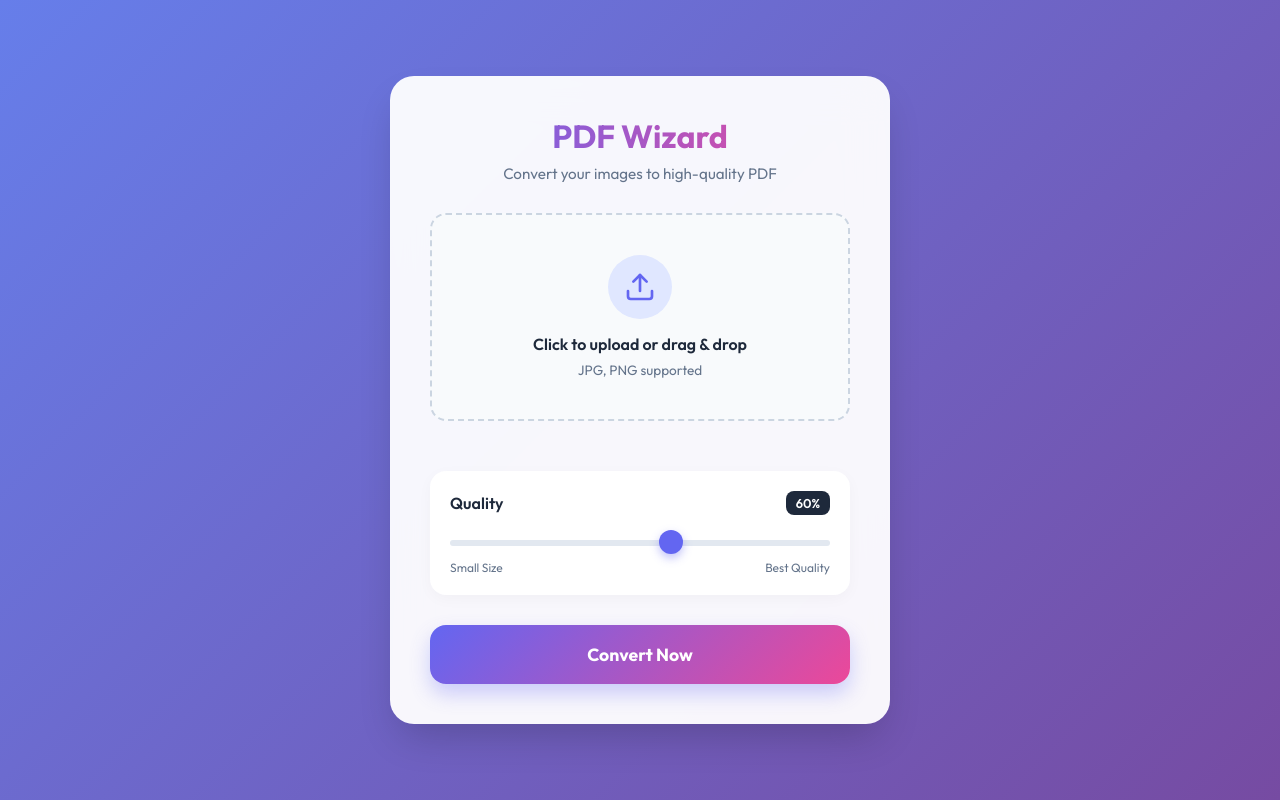
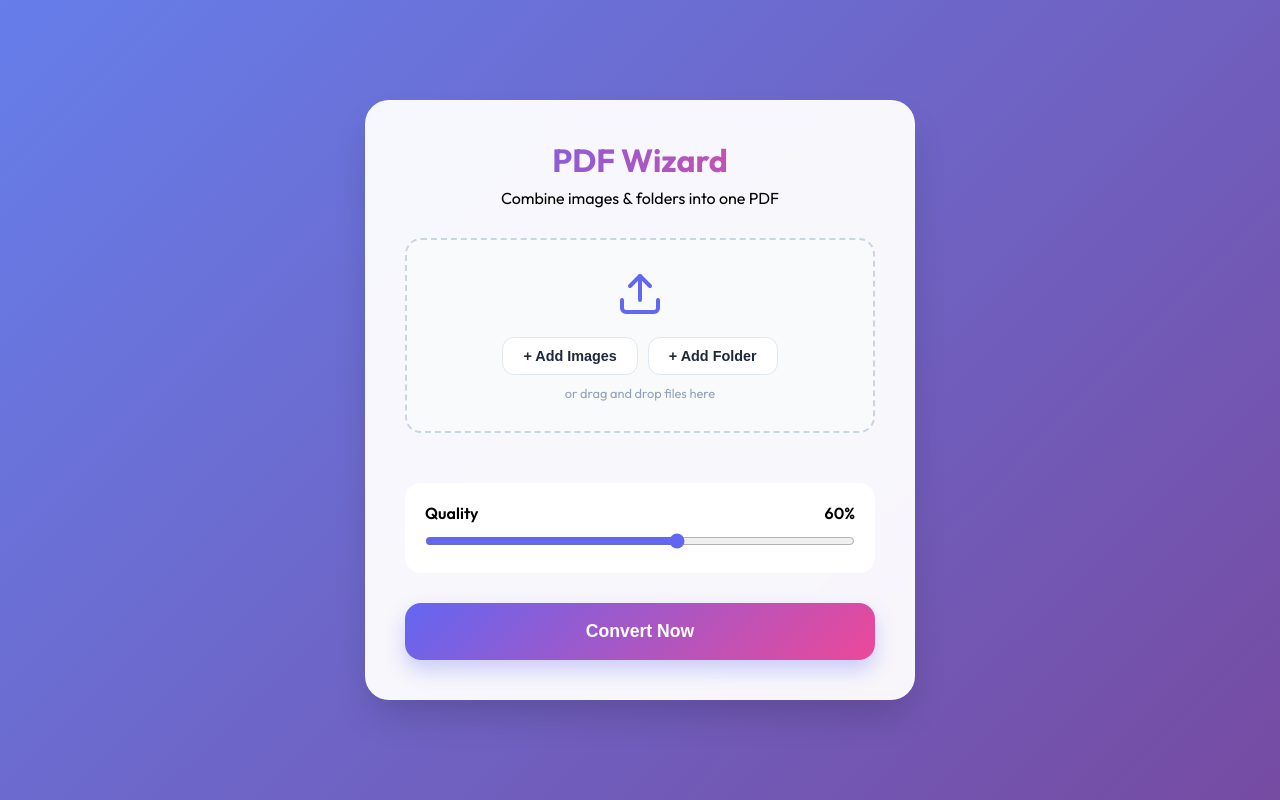
Before and after one commit to Draupadeya/pdf-wizard, a Django app: page / in a window 1280 px wide. Run offline with Django 5.2, Linux system fonts and the light colour scheme.

Commit message:
Refactor index.html for improved styling and structure
Refactor styles and HTML structure for better clarity and organization. Update design tokens, adjust layout properties, and enhance button styles.

```diff
--- a/converter/templates/converter/index.html
+++ b/converter/templates/converter/index.html
@@ -10,20 +10,18 @@
     <link href="https://fonts.googleapis.com/css2?family=Outfit:wght@300;400;600;700&display=swap" rel="stylesheet">
 
     <style>
-        /* --- 1. DESIGN TOKENS --- */
+        /* --- DESIGN TOKENS --- */
         :root {
-            --primary: #6366f1; /* Indigo */
+            --primary: #6366f1;
             --primary-dark: #4f46e5;
-            --accent: #ec4899; /* Pink gradient end */
+            --accent: #ec4899;
             --bg-gradient: linear-gradient(135deg, #667eea 0%, #764ba2 100%);
             --glass-bg: rgba(255, 255, 255, 0.95);
             --text-main: #1e293b;
             --text-muted: #64748b;
             --border-radius: 24px;
-            --shadow-soft: 0 20px 40px -10px rgba(0, 0, 0, 0.2);
         }
 
-        /* --- 2. GLOBAL RESET --- */
         * { box-sizing: border-box; margin: 0; padding: 0; }
 
         body {
@@ -36,25 +34,17 @@
             padding: 20px;
         }
 
-        /* --- 3. THE GLASS CARD --- */
         .app-container {
             background: var(--glass-bg);
             backdrop-filter: blur(20px);
             -webkit-backdrop-filter: blur(20px);
             width: 100%;
-            max-width: 500px;
+            max-width: 550px;
             border-radius: var(--border-radius);
             padding: 40px;
-            box-shadow: var(--shadow-soft);
-            transform: translateY(0);
-            transition: transform 0.3s ease;
+            box-shadow: 0 20px 40px -10px rgba(0, 0, 0, 0.2);
         }
 
-        .app-container:hover {
-            transform: translateY(-5px);
-        }
-
-        /* Header */
         .header { text-align: center; margin-bottom: 30px; }
         .header h1 {
             font-size: 2rem;
@@ -64,50 +54,53 @@
             -webkit-text-fill-color: transparent;
             margin-bottom: 8px;
         }
-        .header p { color: var(--text-muted); font-size: 0.95rem; }
 
-        /* --- 4. UPLOAD ZONE --- */
+        /* --- UPLOAD AREA --- */
         .upload-zone {
             border: 2px dashed #cbd5e1;
             border-radius: 16px;
-            padding: 40px 20px;
+            padding: 30px 20px;
             text-align: center;
-            cursor: pointer;
             transition: all 0.3s ease;
-            position: relative;
             background: #f8fafc;
-            overflow: hidden;
+        }
+        .upload-zone.dragover { border-color: var(--primary); background: #eef2ff; }
+
+        .btn-group {
+            display: flex;
+            gap: 10px;
+            justify-content: center;
+            margin-top: 15px;
         }
 
-        .upload-zone:hover, .upload-zone.dragover {
-            border-color: var(--primary);
-            background: #eef2ff;
-        }
-
-        .upload-icon {
-            width: 64px;
-            height: 64px;
-            background: #e0e7ff;
-            color: var(--primary);
-            border-radius: 50%;
+        /* Secondary Buttons (Add Files / Add Folder) */
+        .btn-secondary {
+            background: white;
+            border: 1px solid #e2e8f0;
+            padding: 10px 20px;
+            border-radius: 12px;
+            font-weight: 600;
+            color: var(--text-main);
+            cursor: pointer;
+            transition: 0.2s;
             display: flex;
             align-items: center;
-            justify-content: center;
-            margin: 0 auto 15px auto;
-            font-size: 24px;
+            gap: 8px;
+            font-size: 0.9rem;
         }
+        .btn-secondary:hover { border-color: var(--primary); color: var(--primary); }
 
-        .upload-text { font-weight: 600; color: var(--text-main); margin-bottom: 5px; display: block;}
-        .upload-sub { font-size: 0.85rem; color: var(--text-muted); }
-        .file-input { position: absolute; inset: 0; opacity: 0; cursor: pointer; }
-
-        /* Selected Files List (Premium Touch) */
+        /* --- FILE LIST --- */
         .file-list {
             margin-top: 20px;
             display: flex;
             flex-direction: column;
             gap: 8px;
+            max-height: 200px;
+            overflow-y: auto;
+            padding-right: 5px;
         }
+
         .file-item {
             background: white;
             padding: 10px 15px;
@@ -119,157 +112,80 @@
             box-shadow: 0 2px 5px rgba(0,0,0,0.05);
             animation: fadeIn 0.3s ease;
         }
-        @keyframes fadeIn { from { opacity: 0; transform: translateY(10px); } to { opacity: 1; transform: translateY(0); } }
 
-        /* --- 5. CUSTOM SLIDER --- */
-        .control-panel {
-            margin-top: 30px;
-            background: white;
-            padding: 20px;
-            border-radius: 16px;
-            box-shadow: 0 4px 15px rgba(0,0,0,0.03);
+        .delete-btn {
+            color: #ef4444;
+            cursor: pointer;
+            padding: 5px;
+            border-radius: 50%;
+            transition: 0.2s;
+        }
+        .delete-btn:hover { background: #fee2e2; }
+
+        @keyframes fadeIn { from { opacity: 0; transform: translateY(5px); } to { opacity: 1; transform: translateY(0); } }
+
+        /* --- CONTROLS --- */
+        .control-panel { margin-top: 30px; background: white; padding: 20px; border-radius: 16px; }
+
+        .live-stats {
+            margin-top: 15px; padding: 12px; border-radius: 10px;
+            background: #f0fdf4; color: #15803d; font-size: 0.9rem;
+            display: none; align-items: center; justify-content: center; gap: 10px; font-weight: 600;
         }
 
-        .slider-header {
-            display: flex;
-            justify-content: space-between;
-            align-items: center;
-            margin-bottom: 15px;
-            font-weight: 600;
-            color: var(--text-main);
+        .btn-main {
+            width: 100%; margin-top: 30px; padding: 18px; border: none; border-radius: 16px;
+            background: linear-gradient(135deg, var(--primary) 0%, var(--accent) 100%);
+            color: white; font-weight: 700; font-size: 1.1rem; cursor: pointer;
+            box-shadow: 0 10px 20px rgba(99, 102, 241, 0.3); transition: all 0.3s ease;
         }
+        .btn-main:hover { transform: translateY(-2px); box-shadow: 0 15px 30px rgba(99, 102, 241, 0.4); }
 
-        .quality-badge {
-            background: var(--text-main);
-            color: white;
-            padding: 4px 10px;
-            border-radius: 8px;
-            font-size: 0.8rem;
-        }
-
-        input[type=range] {
-            -webkit-appearance: none;
-            width: 100%;
-            background: transparent;
-        }
-
-        input[type=range]::-webkit-slider-thumb {
-            -webkit-appearance: none;
-            height: 24px;
-            width: 24px;
-            border-radius: 50%;
-            background: var(--primary);
-            cursor: pointer;
-            margin-top: -10px;
-            box-shadow: 0 4px 10px rgba(99, 102, 241, 0.4);
-            transition: transform 0.1s;
-        }
-
-        input[type=range]::-webkit-slider-thumb:hover { transform: scale(1.1); }
-
-        input[type=range]::-webkit-slider-runnable-track {
-            width: 100%;
-            height: 6px;
-            cursor: pointer;
-            background: #e2e8f0;
-            border-radius: 10px;
-        }
-
-        /* --- 6. ESTIMATION BOX --- */
-        .live-stats {
-            margin-top: 15px;
-            padding: 12px;
-            border-radius: 10px;
-            background: #f0fdf4; /* Light green bg default */
-            border: 1px solid #dcfce7;
-            color: #15803d;
-            font-size: 0.9rem;
-            display: none; /* Hidden initially */
-            align-items: center;
-            justify-content: center;
-            gap: 10px;
-            font-weight: 600;
-        }
-
-        .spinner {
-            width: 16px;
-            height: 16px;
-            border: 2px solid #dcfce7;
-            border-top-color: #15803d;
-            border-radius: 50%;
-            animation: spin 0.8s linear infinite;
-        }
-        @keyframes spin { to { transform: rotate(360deg); } }
-
-        /* --- 7. BUTTON --- */
-        .btn-main {
-            width: 100%;
-            margin-top: 30px;
-            padding: 18px;
-            border: none;
-            border-radius: 16px;
-            background: linear-gradient(135deg, var(--primary) 0%, var(--accent) 100%);
-            color: white;
-            font-family: 'Outfit', sans-serif;
-            font-weight: 700;
-            font-size: 1.1rem;
-            cursor: pointer;
-            box-shadow: 0 10px 20px rgba(99, 102, 241, 0.3);
-            transition: all 0.3s ease;
-            position: relative;
-            overflow: hidden;
-        }
-
-        .btn-main:hover {
-            transform: translateY(-2px);
-            box-shadow: 0 15px 30px rgba(99, 102, 241, 0.4);
-        }
-
-        .btn-main:active { transform: scale(0.98); }
-
+        /* Range Slider Styling */
+        input[type=range] { width: 100%; cursor: pointer; accent-color: var(--primary); }
     </style>
 </head>
 <body>
 
     <div class="app-container">
-
         <header class="header">
             <h1>PDF Wizard</h1>
-            <p>Convert your images to high-quality PDF</p>
+            <p>Combine images & folders into one PDF</p>
         </header>
 
         <form id="convert-form" method="POST" enctype="multipart/form-data">
             {% csrf_token %}
 
+            <input type="file" id="final-input" name="images" multiple style="display:none;" required>
+
+            <input type="file" id="file-selector" accept="image/*" multiple style="display:none;">
+            <input type="file" id="folder-selector" webkitdirectory directory multiple style="display:none;">
+
             <div class="upload-zone" id="drop-zone">
-                <input id="file-input" class="file-input" type="file" name="images" accept="image/*" multiple required>
-                <div class="upload-icon">
-                    <svg width="32" height="32" viewBox="0 0 24 24" fill="none" stroke="currentColor" stroke-width="2" stroke-linecap="round" stroke-linejoin="round">
-                        <path d="M21 15v4a2 2 0 0 1-2 2H5a2 2 0 0 1-2-2v-4"></path>
-                        <polyline points="17 8 12 3 7 8"></polyline>
-                        <line x1="12" y1="3" x2="12" y2="15"></line>
-                    </svg>
+                <div style="margin-bottom: 15px; color: var(--primary);">
+                    <svg width="48" height="48" viewBox="0 0 24 24" fill="none" stroke="currentColor" stroke-width="2" stroke-linecap="round" stroke-linejoin="round"><path d="M21 15v4a2 2 0 0 1-2 2H5a2 2 0 0 1-2-2v-4"></path><polyline points="17 8 12 3 7 8"></polyline><line x1="12" y1="3" x2="12" y2="15"></line></svg>
                 </div>
-                <span class="upload-text">Click to upload or drag & drop</span>
-                <span class="upload-sub">JPG, PNG supported</span>
+                <div class="btn-group">
+                    <button type="button" class="btn-secondary" onclick="document.getElementById('file-selector').click()">
+                        <span>+ Add Images</span>
+                    </button>
+                    <button type="button" class="btn-secondary" onclick="document.getElementById('folder-selector').click()">
+                        <span>+ Add Folder</span>
+                    </button>
+                </div>
+                <p style="margin-top:10px; font-size:0.8rem; color:#94a3b8;">or drag and drop files here</p>
             </div>
 
             <div id="file-list-display" class="file-list"></div>
 
             <div class="control-panel">
-                <div class="slider-header">
+                <div style="display:flex; justify-content:space-between; margin-bottom:10px; font-weight:600;">
                     <span>Quality</span>
-                    <span class="quality-badge" id="quality-display">60%</span>
+                    <span id="quality-display">60%</span>
                 </div>
                 <input id="quality-slider" type="range" name="quality" min="10" max="95" value="60">
 
-                <div style="display:flex; justify-content:space-between; margin-top:10px; font-size:0.75rem; color:var(--text-muted);">
-                    <span>Small Size</span>
-                    <span>Best Quality</span>
-                </div>
-
                 <div id="size-box" class="live-stats">
-                    <div id="spinner" class="spinner" style="display:none;"></div>
                     <span id="size-text">Estimated: --</span>
                 </div>
             </div>
@@ -279,81 +195,129 @@
     </div>
 
     <script>
-        const fileInput = document.getElementById('file-input');
+        // --- DATA MANAGEMENT ---
+        // This 'dataTransfer' object acts as our Shopping Cart
+        const dt = new DataTransfer();
+        const finalInput = document.getElementById('final-input');
+
+        // --- UI ELEMENTS ---
         const fileListDisplay = document.getElementById('file-list-display');
-        const qualitySlider = document.getElementById('quality-slider');
-        const qualityDisplay = document.getElementById('quality-display');
-        const sizeBox = document.getElementById('size-box');
-        const sizeText = document.getElementById('size-text');
-        const spinner = document.getElementById('spinner');
+        const fileSelector = document.getElementById('file-selector');
+        const folderSelector = document.getElementById('folder-selector');
         const dropZone = document.getElementById('drop-zone');
 
-        let debounceTimer;
+        // 1. LISTEN FOR SELECTIONS
+        fileSelector.addEventListener('change', function() { addFiles(this.files); });
+        folderSelector.addEventListener('change', function() { addFiles(this.files); });
 
-        // 1. Drag & Drop Visuals
-        ['dragenter', 'dragover'].forEach(eventName => {
-            dropZone.addEventListener(eventName, (e) => {
-                e.preventDefault();
-                dropZone.classList.add('dragover');
-            });
-        });
-        ['dragleave', 'drop'].forEach(eventName => {
-            dropZone.addEventListener(eventName, (e) => {
-                dropZone.classList.remove('dragover');
-            });
-        });
+        // 2. ADD FILES LOGIC
+        function addFiles(files) {
+            let added = false;
+            for (let i = 0; i < files.length; i++) {
+                const file = files[i];
+                // Only allow images (simple check)
+                if (file.type.startsWith('image/') || file.name.match(/\.(jpg|jpeg|png|webp)$/i)) {
+                    dt.items.add(file);
+                    added = true;
+                }
+            }
+            if(added) {
+                updateMasterInput();
+                renderList();
+                triggerEstimate(); // Recalculate size
+            }
+            // Reset selectors so you can select the same file again if needed
+            fileSelector.value = '';
+            folderSelector.value = '';
+        }
 
-        // 2. Handle File Selection
-        fileInput.addEventListener('change', function() {
-            renderFileList(this.files);
-            triggerEstimate();
-        });
+        // 3. UPDATE THE HIDDEN INPUT (Syncs our cart with Django)
+        function updateMasterInput() {
+            finalInput.files = dt.files;
+        }
 
-        function renderFileList(files) {
-            fileListDisplay.innerHTML = ''; // Clear current list
-            if (files.length === 0) return;
+        // 4. RENDER LIST (With Delete Buttons)
+        function renderList() {
+            fileListDisplay.innerHTML = '';
 
-            Array.from(files).forEach(file => {
+            if (dt.files.length === 0) return;
+
+            Array.from(dt.files).forEach((file, index) => {
                 const item = document.createElement('div');
                 item.className = 'file-item';
-                // Simply truncate name if too long
+
+                // Truncate name
                 const name = file.name.length > 25 ? file.name.substring(0, 25) + '...' : file.name;
+
                 item.innerHTML = `
-                    <span style="display:flex; align-items:center; gap:8px;">
-                        <svg width="16" height="16" fill="none" stroke="#6366f1" stroke-width="2" viewBox="0 0 24 24"><rect x="3" y="3" width="18" height="18" rx="2" ry="2"></rect><circle cx="8.5" cy="8.5" r="1.5"></circle><polyline points="21 15 16 10 5 21"></polyline></svg>
-                        ${name}
-                    </span>
-                    <span style="color:#94a3b8; font-size:0.75rem;">${(file.size / 1024).toFixed(0)} KB</span>
+                    <div style="display:flex; align-items:center; gap:10px;">
+                        <svg width="16" height="16" stroke="#6366f1" fill="none" stroke-width="2" viewBox="0 0 24 24"><rect x="3" y="3" width="18" height="18" rx="2" ry="2"></rect><circle cx="8.5" cy="8.5" r="1.5"></circle><polyline points="21 15 16 10 5 21"></polyline></svg>
+                        <span>${name}</span>
+                    </div>
+                    <div style="display:flex; align-items:center; gap:10px;">
+                        <span style="font-size:0.75rem; color:#94a3b8;">${(file.size/1024).toFixed(0)} KB</span>
+                        <div class="delete-btn" onclick="removeFile(${index})">
+                            <svg width="16" height="16" stroke="currentColor" fill="none" stroke-width="2" viewBox="0 0 24 24"><line x1="18" y1="6" x2="6" y2="18"></line><line x1="6" y1="6" x2="18" y2="18"></line></svg>
+                        </div>
+                    </div>
                 `;
                 fileListDisplay.appendChild(item);
             });
         }
 
-        // 3. Slider Logic & Debounce
+        // 5. REMOVE FILE LOGIC
+        window.removeFile = function(index) {
+            const newDt = new DataTransfer();
+            // Copy all files EXCEPT the one at 'index'
+            Array.from(dt.files).forEach((file, i) => {
+                if (i !== index) newDt.items.add(file);
+            });
+
+            // Replace old data with new data
+            dt.items.clear();
+            Array.from(newDt.files).forEach(f => dt.items.add(f));
+
+            updateMasterInput();
+            renderList();
+            triggerEstimate();
+        }
+
+        // 6. DRAG AND DROP
+        dropZone.addEventListener('dragover', (e) => { e.preventDefault(); dropZone.classList.add('dragover'); });
+        dropZone.addEventListener('dragleave', (e) => { e.preventDefault(); dropZone.classList.remove('dragover'); });
+        dropZone.addEventListener('drop', (e) => {
+            e.preventDefault();
+            dropZone.classList.remove('dragover');
+            addFiles(e.dataTransfer.files);
+        });
+
+        // 7. ESTIMATION & SLIDER LOGIC (Same as before)
+        const qualitySlider = document.getElementById('quality-slider');
+        const qualityDisplay = document.getElementById('quality-display');
+        const sizeBox = document.getElementById('size-box');
+        const sizeText = document.getElementById('size-text');
+        let debounceTimer;
+
         qualitySlider.addEventListener('input', function() {
             qualityDisplay.textContent = this.value + '%';
             triggerEstimate();
         });
 
         function triggerEstimate() {
-            if (fileInput.files.length === 0) {
+            if (dt.files.length === 0) {
                 sizeBox.style.display = 'none';
                 return;
             }
 
-            // Show Loading State
             sizeBox.style.display = 'flex';
             sizeText.textContent = "Calculating...";
-            spinner.style.display = 'block';
-            sizeBox.style.background = '#f0f9ff'; // Blueish while loading
-            sizeBox.style.borderColor = '#bae6fd';
+            sizeBox.style.background = '#f0f9ff';
             sizeBox.style.color = '#0284c7';
 
             clearTimeout(debounceTimer);
             debounceTimer = setTimeout(fetchSizeFromServer, 500);
         }
 
-        // 4. AJAX Request
         function fetchSizeFromServer() {
             const formData = new FormData(document.getElementById('convert-form'));
 
@@ -364,31 +328,16 @@
             })
             .then(res => res.json())
             .then(data => {
-                spinner.style.display = 'none';
                 if (data.success) {
-                    sizeText.textContent = `Estimated Size: ${data.size}`;
-
-                    // Styling based on size
+                    sizeText.textContent = `Estimated: ${data.size}`;
                     if (data.size.includes('MB') && parseFloat(data.size) > 5) {
-                        // Warning style
-                        sizeBox.style.background = '#fef2f2';
-                        sizeBox.style.borderColor = '#fecaca';
-                        sizeBox.style.color = '#dc2626';
+                        sizeBox.style.background = '#fef2f2'; sizeBox.style.color = '#dc2626';
                     } else {
-                        // Success style
-                        sizeBox.style.background = '#f0fdf4';
-                        sizeBox.style.borderColor = '#dcfce7';
-                        sizeBox.style.color = '#15803d';
+                        sizeBox.style.background = '#f0fdf4'; sizeBox.style.color = '#15803d';
                     }
-                } else {
-                    sizeText.textContent = "Error calculating size";
                 }
             })
-            .catch(err => {
-                console.error(err);
-                spinner.style.display = 'none';
-                sizeText.textContent = "Error connecting to server";
-            });
+            .catch(() => { sizeText.textContent = "Error"; });
         }
     </script>
 
```
